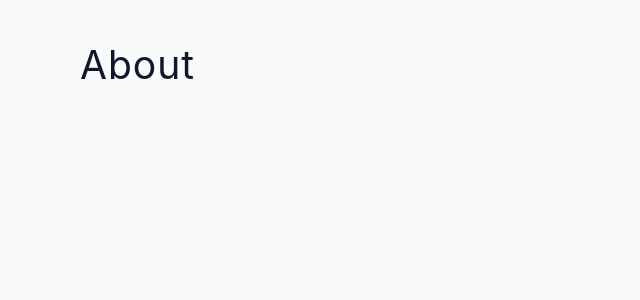
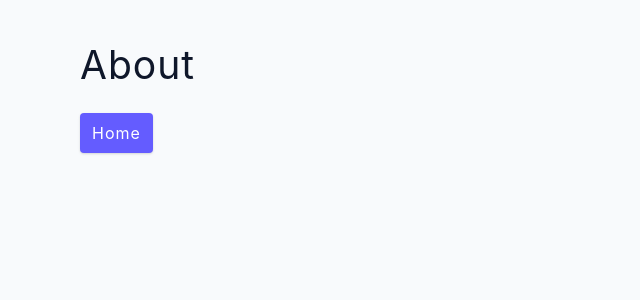
Before and after one commit to aleknovkovski/lrntp-smilga-reactRouter, a React (Create React App) app: page /about in a window 1280 px wide. Shown: the top 300 px of the page, without its empty margins (0-640 px from the left). Built offline with nearby package versions, Linux system fonts and the light colour scheme.

Commit message:
Link to Home from about

```diff
--- a/src/pages/About.js
+++ b/src/pages/About.js
@@ -1,7 +1,10 @@
+import {Link} from "react-router-dom";
+
 const About = () => {
     return (
         <section className='section'>
             <h2>About</h2>
+            <Link to="/" className='btn'> Home </Link>
         </section>
     );
 };
```
